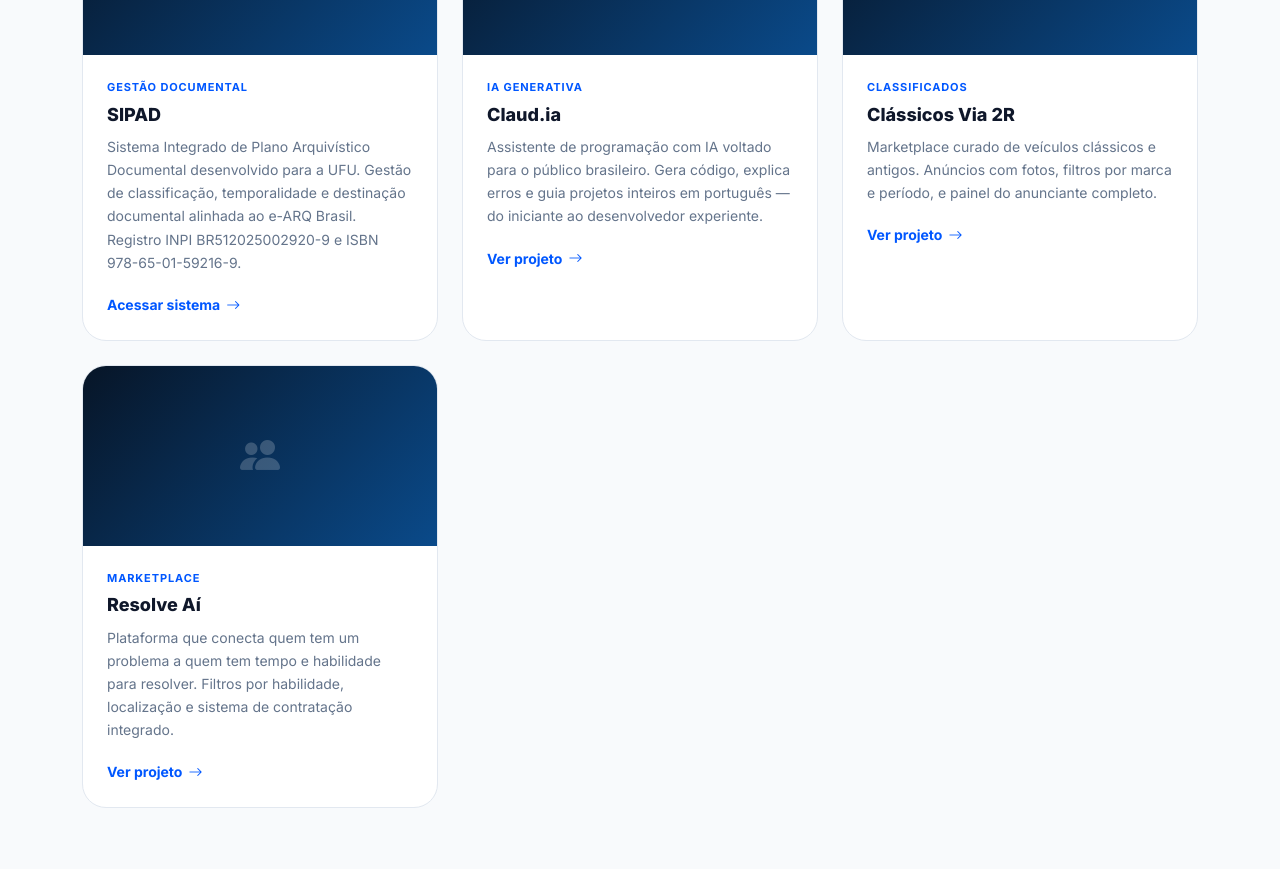
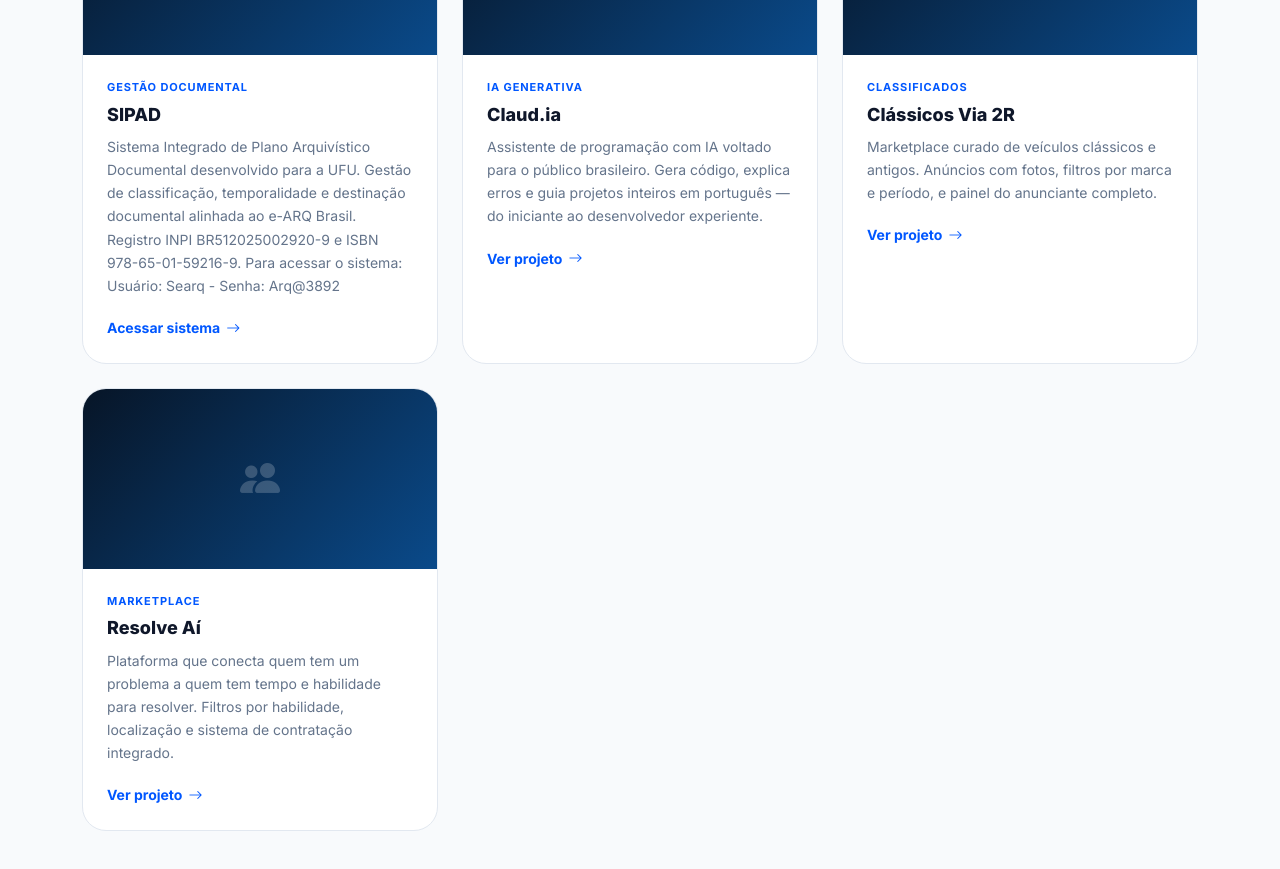
Before and after one commit to dcfonsecaa/dctech-site, a React (Vite) app: page / in a window 1280 px wide. Shown: the part 2280-3149 px from the top of the page. Built offline with nearby package versions, Linux system fonts and the light colour scheme.

Commit message:
Update App.jsx

```diff
--- a/src/App.jsx
+++ b/src/App.jsx
@@ -21,7 +21,7 @@
     icon: "bi-archive",
     tag: "Gestão Documental",
     title: "SIPAD",
-    desc: "Sistema Integrado de Plano Arquivístico Documental desenvolvido para a UFU. Gestão de classificação, temporalidade e destinação documental alinhada ao e-ARQ Brasil. Registro INPI BR512025002920-9 e ISBN 978-65-01-59216-9.",
+    desc: "Sistema Integrado de Plano Arquivístico Documental desenvolvido para a UFU. Gestão de classificação, temporalidade e destinação documental alinhada ao e-ARQ Brasil. Registro INPI BR512025002920-9 e ISBN 978-65-01-59216-9. Para acessar o sistema: Usuário: Searq - Senha: Arq@3892",
     link: "https://classficacao2025.pythonanywhere.com/",
     linkLabel: "Acessar sistema",
   },
```
